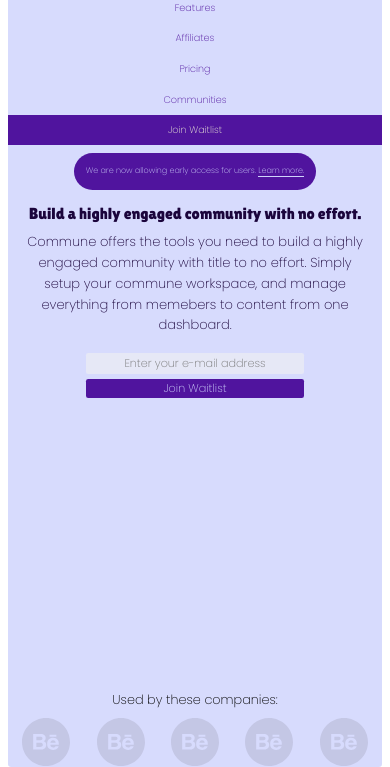
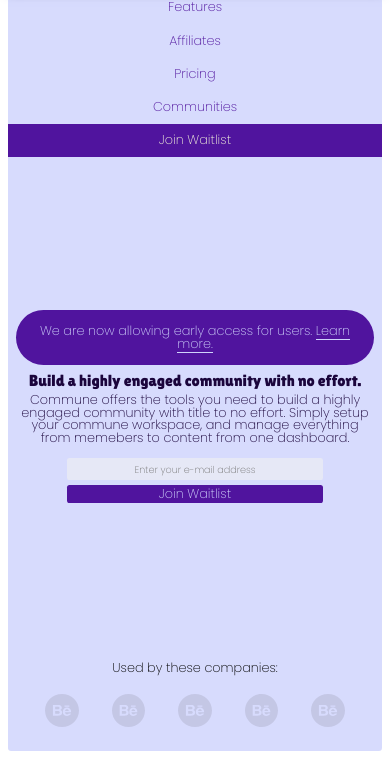
Before and after one commit to Soledad2022/reto1, a plain HTML site: page index.html in a window 390 px wide. Shown: the part 85-852 px from the top of the page. Drawn offline with nearby package versions, Linux system fonts and the light colour scheme.

Commit message:
Update styles.css
modificacion de responsive completo

```diff
--- a/styles.css
+++ b/styles.css
@@ -1,43 +1,47 @@
+/*TODO: es mejor usar el rem y em en fontsize y padding margin*/
 *{
   padding: 0;
   margin:0;
   box-sizing: border-box;
   text-decoration: none;
+  line-height: 1.2;/**si el font-size:16px,*/
+
 }
+/*!importante el html debe tener el tamaño 100% */
 html{
   height: 100%;
 }
+/*!el body tambien debe ocupar el 100%*/
 body{
   height: 100%;
-  padding: 0;
+  padding: 0.5rem;
   margin: 0;
   font-size: 16px;
- overflow: hidden;/*quita scroll*/
-  line-height:1.6;
+  overflow: hidden;/**quita scroll{no se desborda el contenido*/
 }
 .layout{
   background: #d7dbfd;
   min-height: 100%;
-  margin: 0.5rem;
+  border-radius: 0.2em;
   display:grid;
-  border-radius: 0.2em;
   grid:
   'header' auto
   'main'  1fr
   'footer' auto
   /1fr;
+
 }
 header{
   grid-area: "header";
   display: flex;
   flex-direction: column;
   justify-content: space-around;
-  overflow: hidden;/*quita scroll*/
+
 }
 .logos{
   display: flex;
   justify-content: space-around;
-  border-bottom: solid 0.1em #adb3f9ef;
+  box-shadow: 0px 0px 10px 1px #7377a7ef;
 }
 .logo{
   padding: 1em 0.8rem;
@@ -46,34 +50,40 @@ header{
   background: none;
   border:none;
   margin: 0.2em 0.8rem;
-  font-size: 2.5em;
+  padding: 0.2em 0.8rem;
+  /**esto evalua el tamaño de la font minimo,normal,maximo*/
+  font-size: clamp(0.8rem ,1.5rem, 2rem);
   font-weight: bold ;
+}
+.hamburguesa:hover{
+  cursor: pointer;
 }
 nav{
   grid-area: "nav";
   display: flex;
   flex-direction: column;
-  overflow: hidden;/*quita scroll*/
+
 }
 nav .botones{
   color: #50149e;
   font-family: 'Poppins', sans-serif;
   padding: 0.8em 0;
   text-align: center;
+  font-size: clamp(0.5rem ,0.8rem, 1rem);
   width: 100%;
-  font-size: 0.6rem;
-  transition-property: background;
-  transition-duration: 2000ms;
+  transition-property: background, color;
+  transition-duration: 900ms,500ms;
   transition-timing-function: ease-in;
 }
 .botones:hover{
  background: #8d70b4;
+ color: #f3f4ff;
 }
 #btn-enter{
   background:#50149e;
   color: beige;
-  transition-property: background;
-  transition-duration: 2000ms;
+  transition-property: background, color;
+  transition-duration: 900ms,500ms;
   transition-timing-function: ease-in;
 }
 main{
@@ -81,8 +91,7 @@ main{
   display:flex;
   flex-direction: column;
   align-items: center;
-  gap: 0.2em;
-  overflow: hidden;/*quita scroll*/
+  justify-content: center;
 }
 .cabezal-learn{
   margin: 0.5em 0.5em 0 0.5em;
@@ -90,16 +99,17 @@ main{
   background: #50149e;
   border-radius: 10em;
   font-family:'Poppins', sans-serif ;
-
+  text-align: center;
 }
 .cabezal-learn  p{
   color: #cfd3fb;
   padding: 0.5em;
-  font-size: 0.5em;
+  font-size: clamp(0.5rem ,0.8rem, 1rem);
 }
 .cabezal-learn a{
   color: #cfd3fb;
   border-bottom: 1px solid;
+  font-size: clamp(0.5rem ,0.8rem, 1rem);
 }
 .cuerpo-mensaje{
 color: #1b053c;
@@ -110,11 +120,11 @@ text-align: center;
 }
 .titulo{
   font-family: 'Lilita One', sans-serif;
-  font-size: 1em;
+  font-size: clamp(0.5rem ,1rem, 1.5rem);
 }
 .parrafocentral{
   padding: 0.4em;
-  font-size: small;
+  font-size: clamp(0.5rem ,0.8rem, 1rem);
   font-family: 'Poppins', sans-serif;
 }
 
@@ -126,13 +136,18 @@ gap: 0.3em;
 .formulario input{
   border-radius: 0.2em;
   border: none;
+  font-size: clamp(0.5rem ,0.8rem, 1rem);
 }
 #eml-address{
   background: #e6e8f6;
-  font-size: 0.7em;
   font-family: 'Poppins', sans-serif;
   text-align: center;
-  padding: 0.2em;
+  padding: 0.2rem;
+}
+/*!propiedad para editar placeholder*/
+#eml-address::placeholder{
+  font-size: 0.6rem;
+
 }
 #btn-enter2{
   background: #50149e;
@@ -140,25 +155,25 @@ gap: 0.3em;
   color: #cfd3fb;
   padding: 0.1em;
   font-family: 'Poppins', sans-serif;
-  font-size: 0.7em;
-  transition-property: background;
-  transition-duration: 2000ms;
-  transition-timing-function: ease-in;
+  transition-property: background,color;
+  transition-duration: 900ms,500ms;
+  transition-timing-function: ease-out;
 }
 #btn-enter2:hover,#btn-enter:hover{
   background: #8d70b4;
+  color: #f3f4ff;
 }
 footer{
   grid-area: "footer";
-  font-size: 0.5em;
-  margin-top: 0.5em;
+  margin:0.5rem ;
   display: flex;
   flex-direction: column;
+  overflow: hidden;
 }
 footer small{
   padding: 0.5em 3em;
   text-align: center;
-  font-size: 1.6em;
+  font-size: clamp(0.5rem ,0.8rem, 1rem);
   font-family: 'Poppins', sans-serif;
 
 }
@@ -166,22 +181,15 @@ footer small{
 {
   display: flex;
   flex-direction: row;
-  padding: 1em;
-  font-size: 0.1em;
+  padding: 0.8rem;
+  align-items: center;
   flex-wrap: nowrap;
-
 }
 .footer-navegador a{
   min-width: 20%;
-  height: auto;
   text-align: center;
 }
 .footer-navegador a img{
-  max-width: 70vw;
-  max-height: 70vh;
-
+  max-width: 50%;
+  max-height: 50%;
 }
-img{
-  max-width: 100%;
-  height: auto;
-}
```
